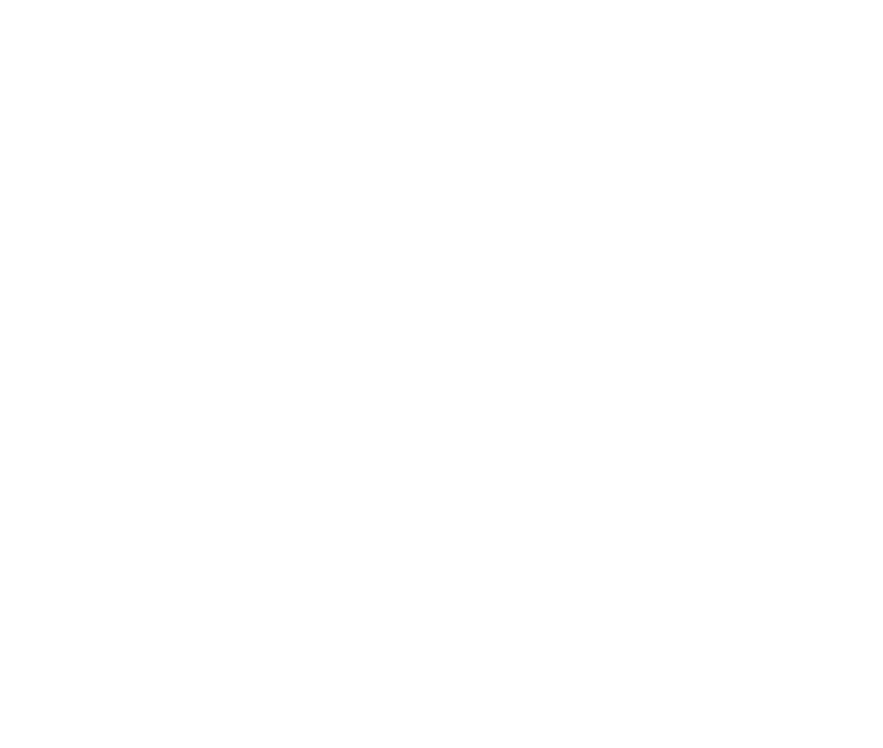
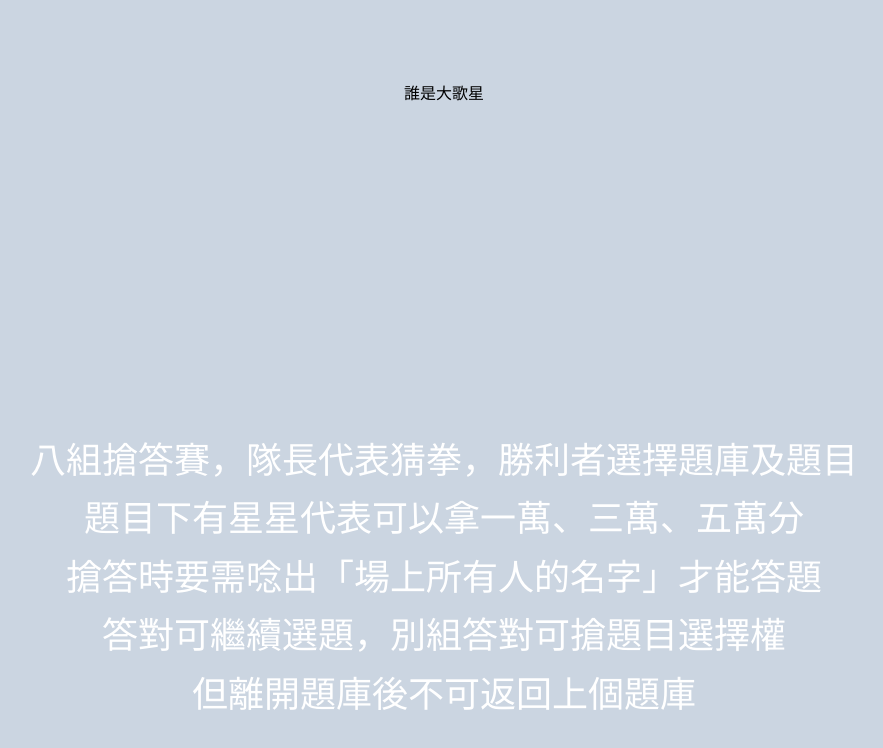
Before and after one commit to judy00/song-guessing, a Nuxt app: page /rule/1 in a window 1280 px wide. Before the commit this address had no page. Shown: the top 748 px of the page, without its empty margins (196-1079 px from the left). Built offline with nearby package versions, Linux system fonts and the light colour scheme.

Commit message:
feat(rule): add game rules

```diff
--- /dev/null
+++ b/pages/rule/[id].vue
@@ -0,0 +1,37 @@
+<script lang="ts" setup>
+const route = useRoute()
+
+const rule = ref([
+  {
+    title: '誰是大歌星',
+    content: '八組搶答賽，隊長代表猜拳，勝利者選擇題庫及題目\n題目下有星星代表可以拿一萬、三萬、五萬分\n搶答時要需唸出「場上所有人的名字」才能答題\n答對可繼續選題，別組答對可搶題目選擇權\n但離開題庫後不可返回上個題庫'
+  },
+  {
+    title: '詞海底撈',
+    content: '兩組上台 PK，每組排成隊伍，會連續播 5 首歌\n要輪流找出正確的字放到字卡架\n一人一次只能放一個字、移一次位置、刪一個字\n不用照順序，但位置要擺對\n放好就要回到隊伍線後，下一棒才能出發\n完成後組員全部舉手 通知裁判對答案\n如果答對就會直接進下一首歌\n「星星」萬用卡 可以替代任何的字，ㄧ輪五首歌裡面只能用一次'
+  },
+  {
+    title: '歌星搶麥戰',
+    content: '每一首都是一小段，會唱會跳就上來\n沒有限一組幾人，上來有唱或跳的每人一萬，加在該組積分上\n如果台上已經滿了就不可以再上\n每段歌曲播完後會有一段 beat\n請大家在這時候下台清空，並自己去找 Eric 拿分數\n等到下一首開始再重新搶麥上台'
+  }
+])
+
+const currentRule = computed(() => {
+  return rule.value[route.params.id - 1]
+})
+
+</script>
+
+<template>
+  <div class="w-screen h-screen bg-slate-300">
+    <div class="container flex flex-col justify-between items-center h-full mx-auto py-20 px-4">
+      <h1>{{ currentRule.title }}</h1>
+      <p class="text-white text-center text-4xl leading-relaxed whitespace-pre-line">
+        {{ currentRule.content }}
+      </p>
+    </div>
+  </div>
+</template>
+
+<style>
+</style>
--- a/stores/song.js
+++ b/stores/song.js
@@ -316,8 +316,8 @@
         name: '牙牙學語 (2016)',
         star: 1,
         type: '接唱題',
-        question: '我不喜歡你和別人發生的 是最曖昧最不明的隱藏\n面對面看著彼此假裝正常 是最可怕最噁心的事啊\n★★★★★★  ★★★★★\n★★★★★  ★★★★★\n★★★★★  ★★★  ★\n★★★★★★  ★★★★★\n★★★★★  ★★★★★\n★★★  ★★★★',
-        answer: '我不喜歡你和別人發生的 是最曖昧最不明的隱藏\n面對面看著彼此假裝正常 是最可怕最噁心的事啊\n欸嗚欸嗚欸欸　嗚嗚嗚喔喔\n咦耶咦耶欸　嗚嗚嗚喔喔\n咦耶咦耶欸　嗚喔喔　喔\n欸嗚欸嗚欸欸　嗚嗚嗚喔喔\n咦耶咦耶欸　嗚嗚嗚喔喔\n咦耶嘿　嗚喔喔喔',
+        question: '我不喜歡你和別人發生的 是最曖昧最不明的隱藏\n面對面看著彼此假裝正常 是最可怕最噁心的事啊\n欸嗚欸嗚欸欸　嗚嗚嗚喔喔\n★★★★★  ★★★★★\n★★★★★  ★★★  ★',
+        answer: '我不喜歡你和別人發生的 是最曖昧最不明的隱藏\n面對面看著彼此假裝正常 是最可怕最噁心的事啊\n欸嗚欸嗚欸欸　嗚嗚嗚喔喔\n咦耶咦耶欸　嗚嗚嗚喔喔\n咦耶咦耶欸　嗚喔喔　喔',
         isShowQuestionFirst: false,
         isAnswered: false
       }
```
